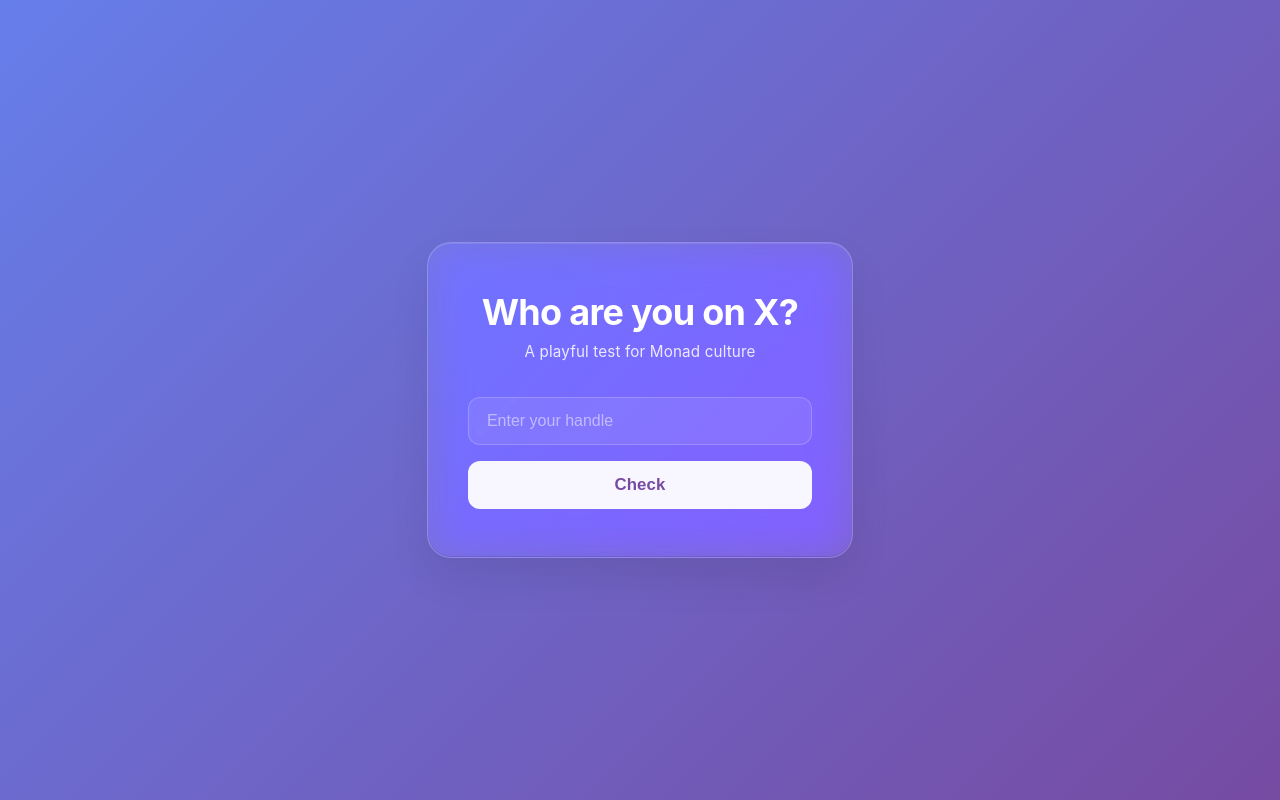
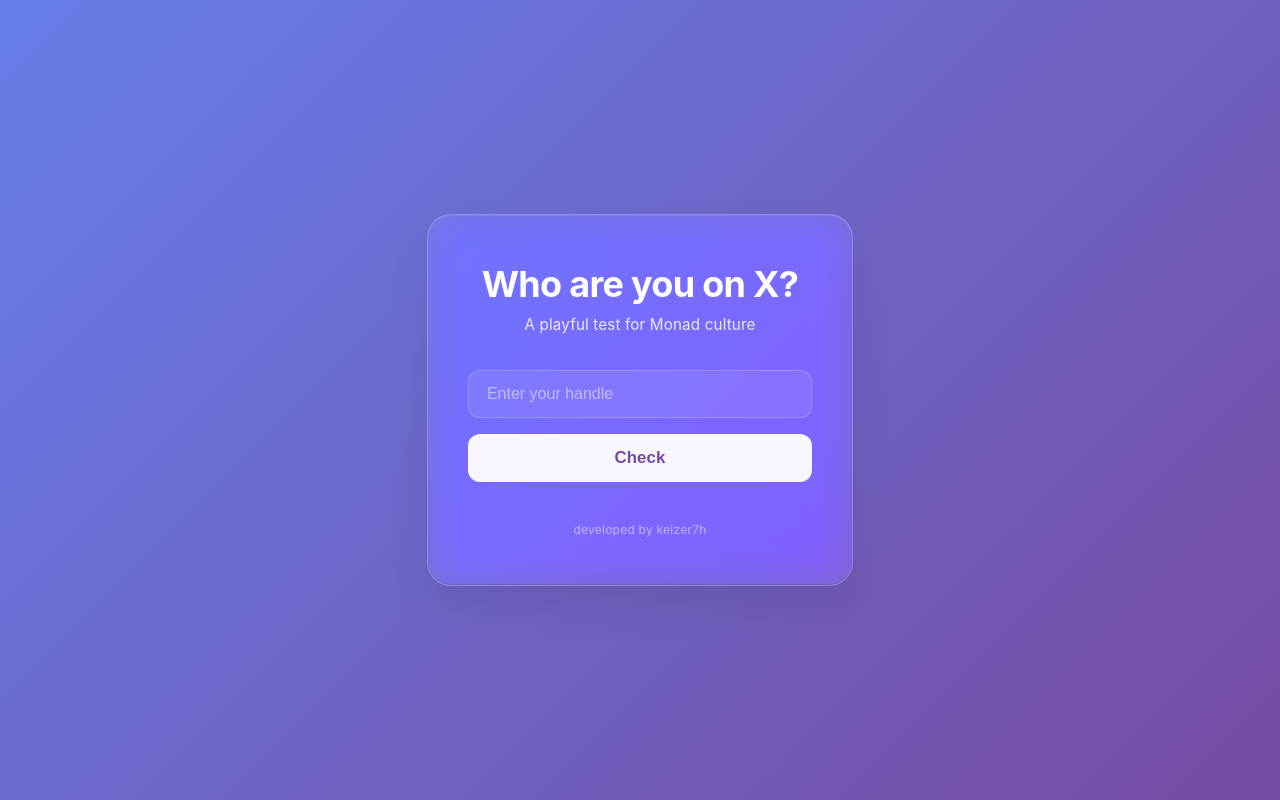
Before and after one commit to keizerh1/who-are-you-on-x, a Next.js app: page / in a window 1280 px wide. Built offline with nearby package versions, Linux system fonts and the light colour scheme.

Commit message:
Add 'Developed by keizer7h' footer to both pages

```diff
--- a/app/globals.css
+++ b/app/globals.css
@@ -278,6 +278,16 @@
   transform: translateY(0);
 }
 
+.footer {
+  margin-top: 40px;
+  text-align: center;
+  font-size: 0.75rem;
+  opacity: 0.5;
+  font-weight: 400;
+  letter-spacing: 0.02em;
+  text-transform: lowercase;
+}
+
 /* Loading animation */
 @keyframes pulse {
   0%, 100% {
--- a/app/page.tsx
+++ b/app/page.tsx
@@ -367,6 +367,9 @@
             >
               {loading ? 'Checking...' : 'Check'}
             </button>
+            <div className="footer">
+              Developed by keizer7h
+            </div>
           </div>
         ) : (
           <div className="result-container" ref={resultRef}>
@@ -437,6 +440,9 @@
               </svg>
               Save as Image
             </button>
+            <div className="footer">
+              Developed by keizer7h
+            </div>
           </div>
         )}
       </div>
```
